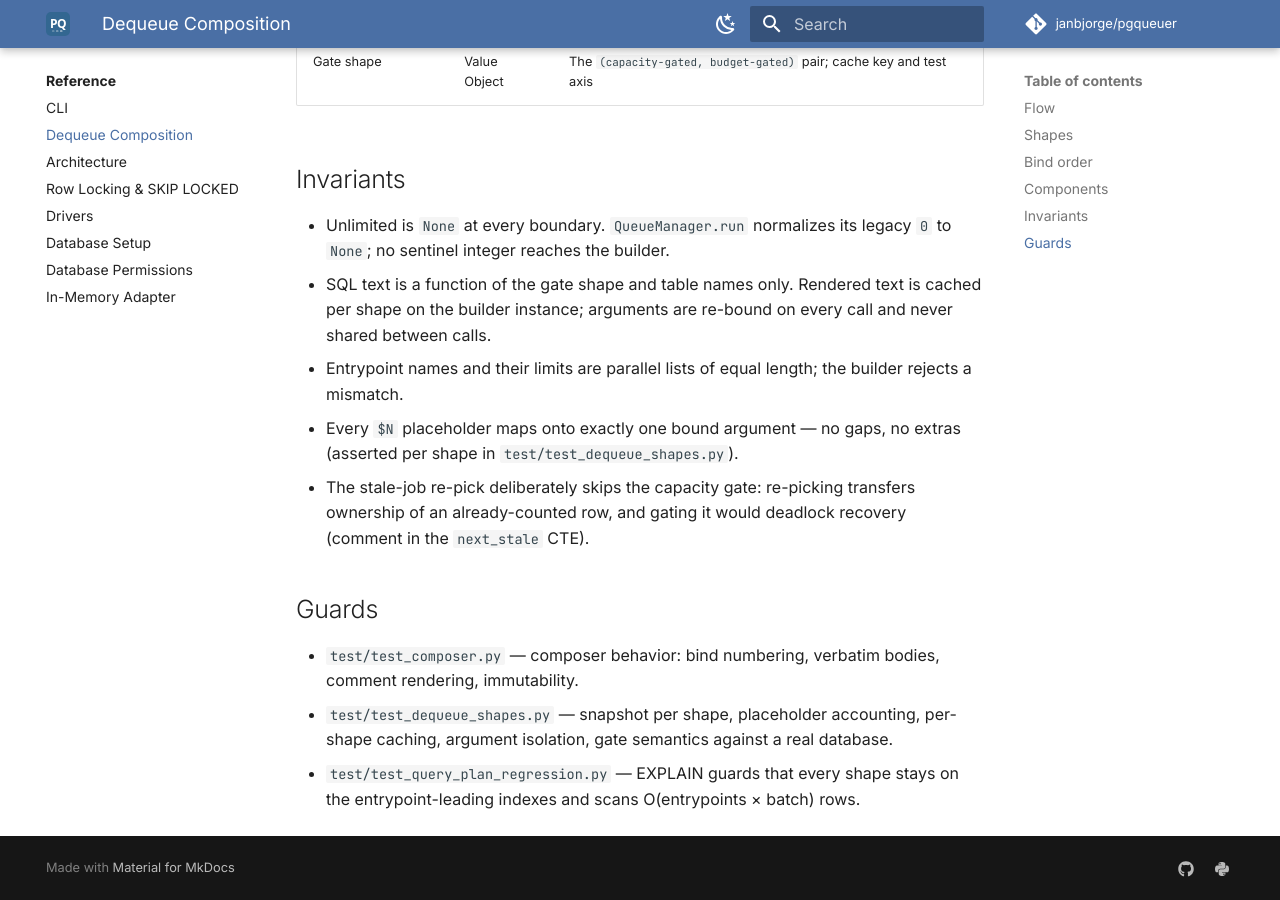
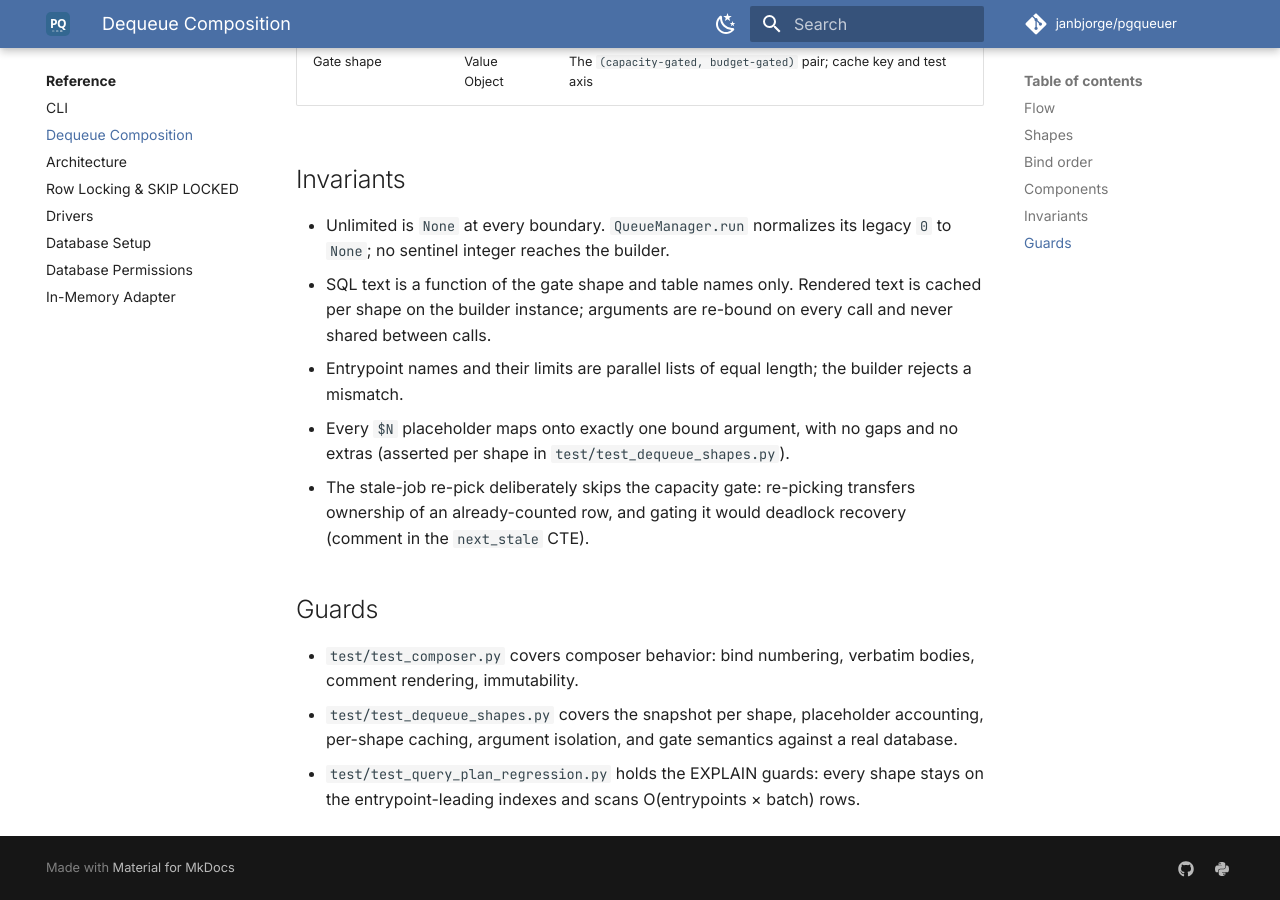
Before and after one commit to janbjorge/pgqueuer, an MkDocs documentation site: the page built from docs/design/dequeue-composition.md, in a window 1280 px wide and 900 px high, scrolled down 2067 px. Built offline with MkDocs 1.6.1 and Material for MkDocs 9.7.7, drawn with Linux system fonts in a browser that asks for light colours; comment, search, counter and statistics services are not loaded; some of the changed text lies outside the part shown.

Commit message:
docs: humanize ADR-0024 and composer model prose

```diff
--- a/docs/design/dequeue-composition.md
+++ b/docs/design/dequeue-composition.md
@@ -75,19 +75,19 @@ fragment that is left out never leaves a gap.
   are re-bound on every call and never shared between calls.
 - Entrypoint names and their limits are parallel lists of equal length;
   the builder rejects a mismatch.
-- Every `$N` placeholder maps onto exactly one bound argument — no
-  gaps, no extras (asserted per shape in `test/test_dequeue_shapes.py`).
+- Every `$N` placeholder maps onto exactly one bound argument, with no
+  gaps and no extras (asserted per shape in `test/test_dequeue_shapes.py`).
 - The stale-job re-pick deliberately skips the capacity gate:
   re-picking transfers ownership of an already-counted row, and gating
   it would deadlock recovery (comment in the `next_stale` CTE).
 
 ## Guards
 
-- `test/test_composer.py` — composer behavior: bind numbering, verbatim
-  bodies, comment rendering, immutability.
-- `test/test_dequeue_shapes.py` — snapshot per shape, placeholder
-  accounting, per-shape caching, argument isolation, gate semantics
-  against a real database.
-- `test/test_query_plan_regression.py` — EXPLAIN guards that every
+- `test/test_composer.py` covers composer behavior: bind numbering,
+  verbatim bodies, comment rendering, immutability.
+- `test/test_dequeue_shapes.py` covers the snapshot per shape,
+  placeholder accounting, per-shape caching, argument isolation, and
+  gate semantics against a real database.
+- `test/test_query_plan_regression.py` holds the EXPLAIN guards: every
   shape stays on the entrypoint-leading indexes and scans
   O(entrypoints × batch) rows.
```
Also changed, not shown: other parts of docs/design/dequeue-composition.md (+2 -2 lines), docs/adr/ADR-0024-sql-is-assembled-by-the-composer.md (+1 -1 lines), docs/design/README.md (+2 -2 lines).
